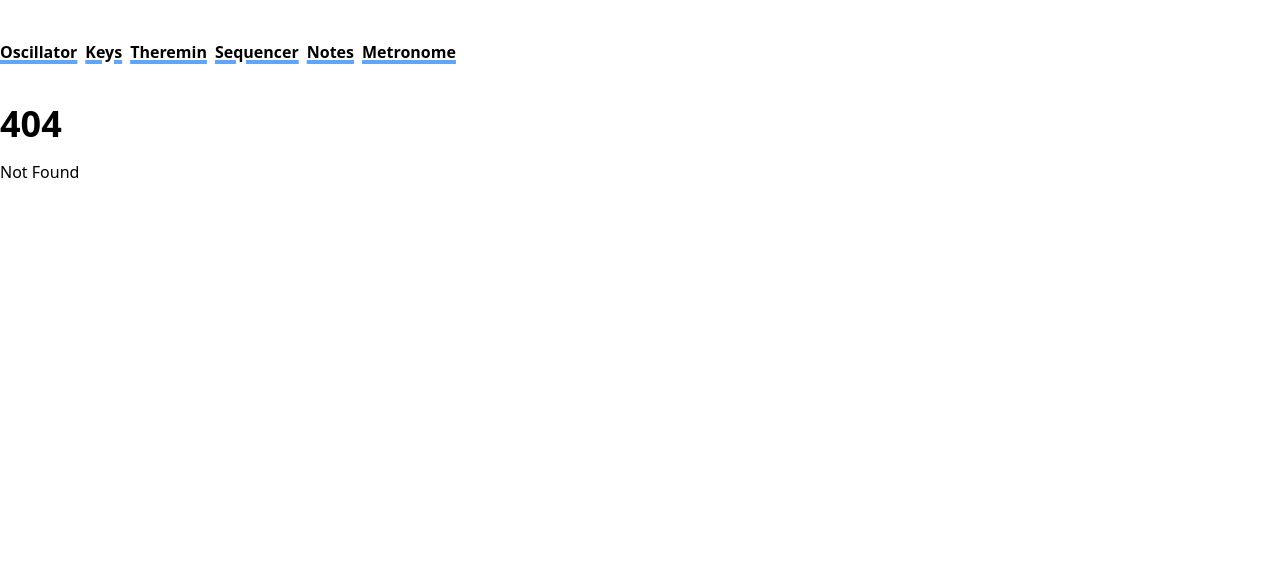
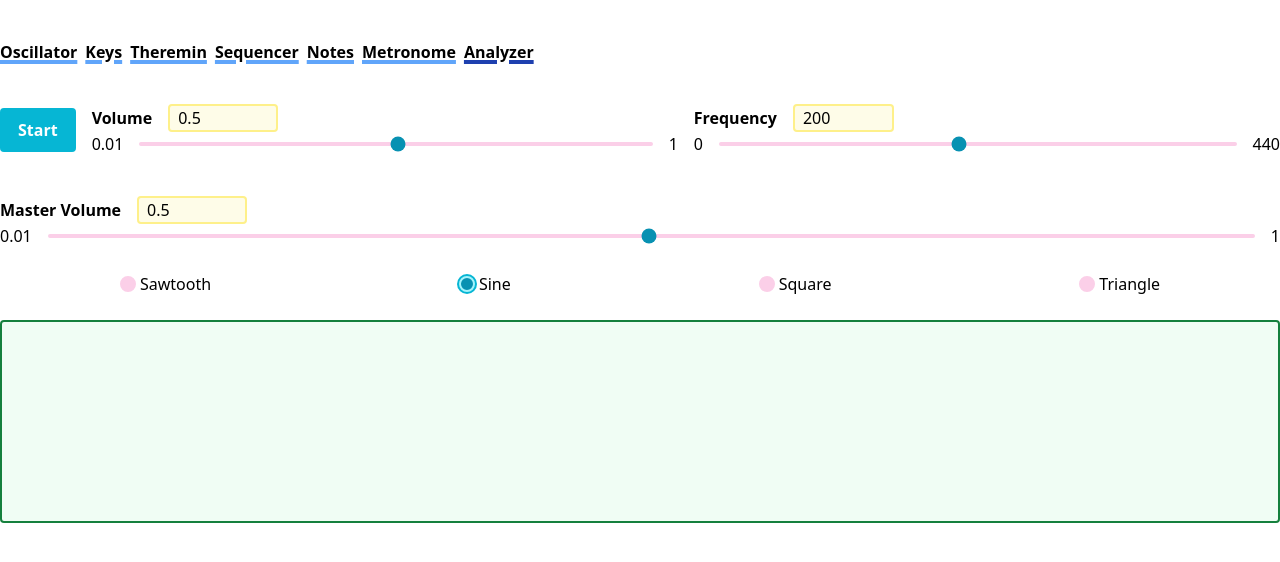
Before and after one commit to stevekinney/synthesizzler, a SvelteKit app: page /analyzer in a window 1280 px wide. Before the commit this address had no page. Shown: the top 562 px of the page. Built offline with nearby package versions, Linux system fonts and the light colour scheme.

Commit message:
Add analyzer

```diff
--- a/package.json
+++ b/package.json
@@ -36,8 +36,8 @@
 	},
 	"type": "module",
 	"dependencies": {
-		"clsx": "^2.0.0",
 		"face-api.js": "^0.22.2",
-		"immer": "^10.0.3"
+		"immer": "^10.0.3",
+		"tailwind-merge": "^2.0.0"
 	}
 }
--- a/src/app.css
+++ b/src/app.css
@@ -79,7 +79,15 @@
   }
 
   input {
-    @apply border-2 rounded pl-2 bg-yellow-50 focus:bg-yellow-100 border-yellow-200 invalid:border-red-700 invalid:bg-red-300;
+    @apply border-2 rounded pl-2 bg-yellow-50 focus:bg-yellow-100 border-yellow-200 invalid:border-red-700 invalid:bg-red-300 accent-cyan-400;
+  }
+
+  label:has(input[type='radio']) {
+    @apply flex items-center font-normal gap-1 capitalize;
+  }
+
+  input[type='radio'] {
+    @apply appearance-none bg-pink-200 h-4 w-4 rounded-full border-pink-200  checked:bg-cyan-600 checked:border-cyan-200 checked:ring-2 checked:ring-cyan-500;
   }
 
   input[type='range'] {
--- a/src/components/slider.svelte
+++ b/src/components/slider.svelte
@@ -1,4 +1,6 @@
 <script lang="ts">
+  import { twMerge as merge } from 'tailwind-merge';
+
   interface $$Props
     extends Omit<Partial<HTMLInputElement>, 'value' | 'min' | 'max' | 'step'> {
     label: string;
@@ -7,6 +9,7 @@
     min?: number;
     max?: number;
     step?: number;
+    class?: string | null | undefined;
   }
 
   export let label: string;
@@ -15,9 +18,12 @@
   export let min: number | undefined = undefined;
   export let max: number | undefined = undefined;
   export let step: number | undefined = undefined;
+
+  let className: string | null | undefined = '';
+  export { className as class };
 </script>
 
-<div class="mb-4">
+<div class={merge('mb-4', className)}>
   <div class="flex gap-4 items-center">
     <label for={id}>{label}</label>
     <label for="{id}-input" class="sr-only">Manual Input for {label}</label>
@@ -25,10 +31,10 @@
       id="{id}-input"
       type="number"
       bind:value
+      {...$$restProps}
       {max}
       {min}
       {step}
-      {...$$restProps}
     />
   </div>
   <div class="flex gap-4 items-center">
--- a/src/routes/+layout.svelte
+++ b/src/routes/+layout.svelte
@@ -24,6 +24,9 @@
       <li>
         <Link href="/metronome">Metronome</Link>
       </li>
+      <li>
+        <Link href="/analyzer">Analyzer</Link>
+      </li>
     </ul>
   </nav>
   <slot />
--- /dev/null
+++ b/src/routes/analyzer/+page.svelte
@@ -0,0 +1,146 @@
+<script lang="ts">
+  import Slider from '$components/slider.svelte';
+  import ToggleButton from '$components/toggle-button.svelte';
+
+  const context = new AudioContext();
+  const volume = context.createGain();
+  const analyser = context.createAnalyser();
+  const masterVolume = context.createGain();
+
+  volume.connect(analyser).connect(masterVolume).connect(context.destination);
+
+  let oscillator: OscillatorNode | null = null;
+
+  let isPlaying = false;
+  let waveType: OscillatorType = 'sine';
+  let volumeLevel = 0.5;
+  let frequency = 200;
+  let masterVolumeLevel = 0.5;
+
+  const start = () => {
+    isPlaying = true;
+
+    oscillator = context.createOscillator();
+    oscillator.frequency.value = frequency;
+    oscillator.connect(volume);
+    oscillator.start();
+
+    const ctx = canvas?.getContext('2d');
+
+    if (ctx) drawWave(analyser, ctx);
+  };
+
+  const stop = () => {
+    isPlaying = false;
+    oscillator?.stop();
+    oscillator?.disconnect();
+    oscillator = null;
+  };
+
+  const resizeCanvas = () => {
+    if (!canvas) return;
+    const width = canvas?.parentElement?.offsetWidth;
+    if (width) canvas.width = Math.min(width, window.innerWidth);
+  };
+
+  function drawWave(analyser: AnalyserNode, ctx: CanvasRenderingContext2D) {
+    const buffer = new Float32Array(1024);
+    const w = ctx.canvas.width;
+
+    ctx.strokeStyle = '#00adef';
+    ctx.setTransform(1, 0, 0, -1, 0, 100.5); // flip y-axis and translate to center
+    ctx.lineWidth = 2;
+
+    (function loop() {
+      analyser.getFloatTimeDomainData(buffer);
+
+      ctx.clearRect(0, -100, w, ctx.canvas.height);
+
+      ctx.beginPath();
+      ctx.moveTo(0, buffer[0] * 90);
+
+      for (let x = 2; x < w; x += 2) ctx.lineTo(x, buffer[x] * 90);
+
+      ctx.stroke();
+
+      if (isPlaying) requestAnimationFrame(loop);
+    })();
+  }
+
+  let canvas: HTMLCanvasElement | null = null;
+
+  $: volume.gain.value = volumeLevel;
+  $: masterVolume.gain.value = masterVolumeLevel;
+  $: if (oscillator) oscillator.type = waveType;
+  $: if (oscillator) oscillator.frequency.value = frequency;
+  $: if (canvas) resizeCanvas();
+</script>
+
+<svelte:window
+  on:resize={() => {
+    if (canvas) {
+      const width = canvas.parentElement?.offsetWidth;
+      if (width) canvas.width = width;
+    }
+  }}
+/>
+
+<div class="mb-10 flex gap-4 justify-between items-center">
+  <ToggleButton
+    class="flex-0"
+    condition={isPlaying}
+    on="Start"
+    off="Stop"
+    on:click={isPlaying ? stop : start}
+  />
+  <Slider
+    class="w-full mb-0"
+    label="Volume"
+    bind:value={volumeLevel}
+    min={0.01}
+    max={1}
+    step={0.01}
+  />
+  <Slider
+    class="w-full mb-0"
+    label="Frequency"
+    bind:value={frequency}
+    min={0}
+    max={440}
+  />
+</div>
+
+<Slider
+  label="Master Volume"
+  bind:value={masterVolumeLevel}
+  min={0.01}
+  max={1}
+  step={0.01}
+/>
+
+<div class="flex flex-col sm:flex-row gap-2 my-6 justify-around">
+  <label>
+    <input type="radio" bind:group={waveType} value="sawtooth" />
+    sawtooth
+  </label>
+  <label>
+    <input type="radio" bind:group={waveType} value="sine" />
+    sine
+  </label>
+  <label>
+    <input type="radio" bind:group={waveType} value="square" />
+    square
+  </label>
+  <label>
+    <input type="radio" bind:group={waveType} value="triangle" />
+    triangle
+  </label>
+</div>
+
+<canvas
+  id="playground"
+  class="border-green-700 border-2 rounded bg-green-50 max-w-full"
+  bind:this={canvas}
+  width="600"
+  height="200"
+/>
```
Also changed, not shown: 1 other file (tests, documents, lock files or other folders).
